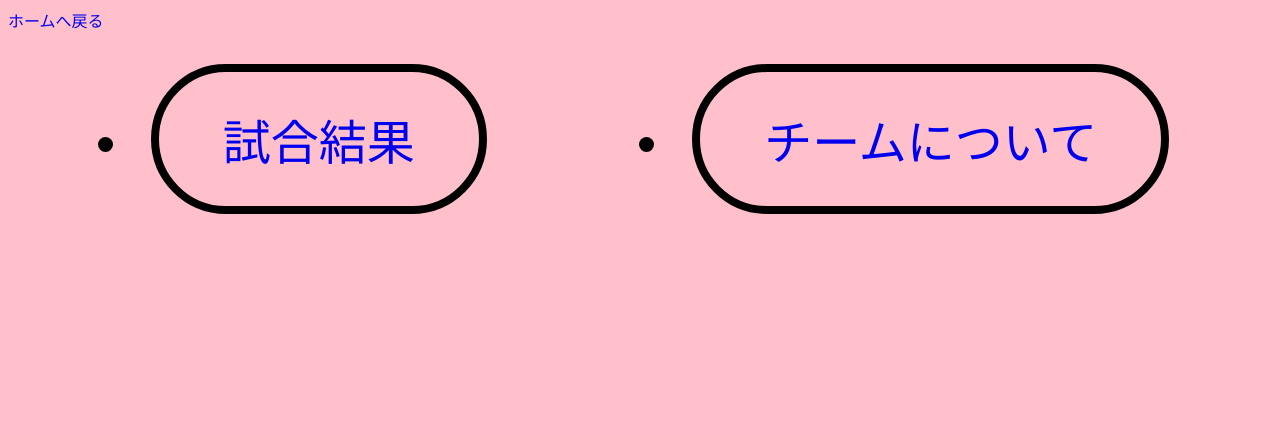
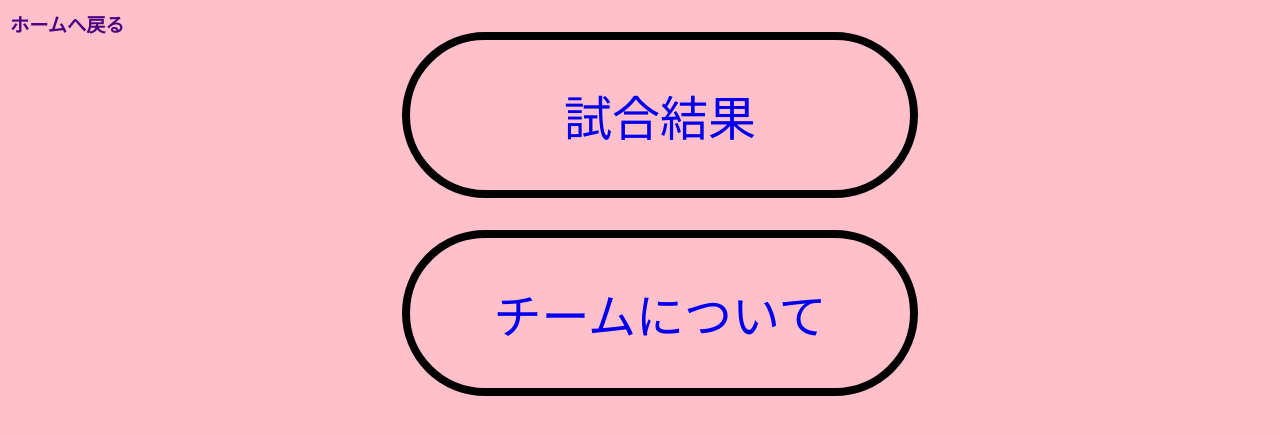
Before and after one commit to Moku3956/home_page, a Django app: page /home_page/ in a window 1280 px wide. Shown: the top 435 px of the page. Run offline with Django 5.2, Linux system fonts and the light colour scheme; some web fonts are replaced.

Commit message:
refactor

```diff
--- a/start_page/static/start_page/index.css
+++ b/start_page/static/start_page/index.css
@@ -1,26 +1,58 @@
 ul {
     display: flex;
-    flex-direction: row;
+    flex-direction: column;
     justify-content: space-around;
+    align-items: center;
 }
 
 li {
     font-size: 3rem;
+    list-style: none;
 }
 
 li a {
-  display: block;
+  display: flex;
+  justify-content: center;
+  align-items: center;
+  width: 500px;
+  height: 150px;
+  margin: 1rem;
   border: 0.5rem solid black;
-  padding: 2rem 4rem;
-  margin: 1rem;
   border-radius: 10rem;
 }
 
+/* li a {
+  display: block;
+  border: 0.5rem solid black;
+  padding: 50px 200px;
+  margin: 1rem;
+  border-radius: 10rem;
+} */
+
 li a:hover {
   background-color: white;
-  color: rgb(99, 160, 230);
+  color: #FF69B4;
 
 }
+
+nav {
+  position: absolute;
+  top: 10px;
+  left: 10px;
+}
+
+nav a {
+  text-decoration: none;
+  font-size: 1.2rem;
+  color: #4B0082;
+  font-weight: bold;
+  transition: color 0.3s;
+}
+
+nav a:hover {
+  color: #FF69B4;
+}
+
 
 a {
   text-decoration: none;
--- a/start_page/static/start_page/start_page.css
+++ b/start_page/static/start_page/start_page.css
@@ -1,7 +1,7 @@
 h1 {
     display: flex;
 
-    font-size: 3rem;
+    font-size: 4rem;
 }
 
 h2 {
--- a/start_page/templates/start_page/start_page.html
+++ b/start_page/templates/start_page/start_page.html
@@ -5,6 +5,6 @@
 <link rel='stylesheet' href='{% static 'start_page/start_page.css' %}'>
 {% endblock %}
 {% block content %}
-    <h1> {{ team_name }} </h1>
-    <h2>{{ overviews }}</h2>
+    {% comment %} <h1> {{ team_name }} </h1> {% endcomment %}
+    <h1>{{ overviews }}</h1>
 {% endblock %}
```
